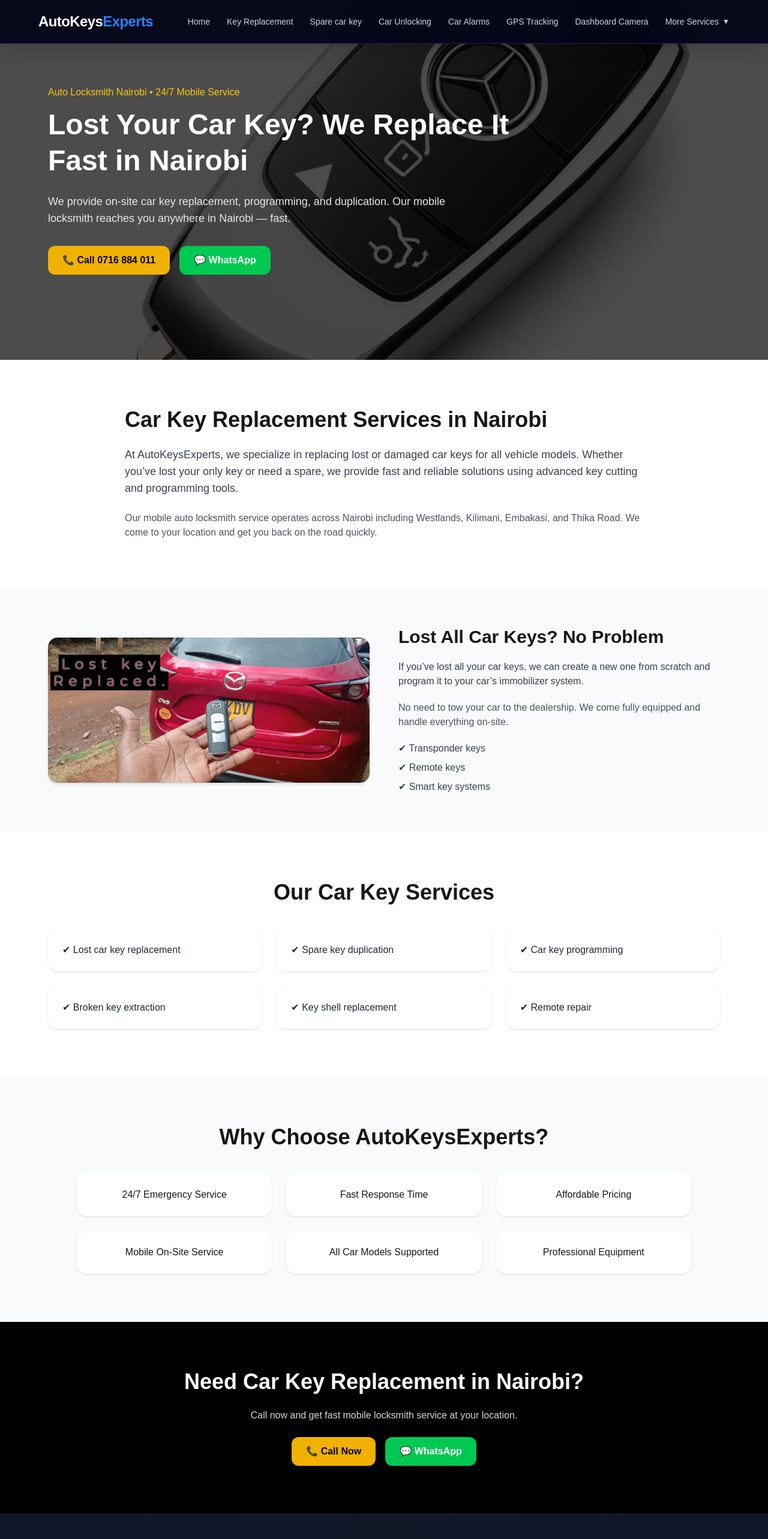
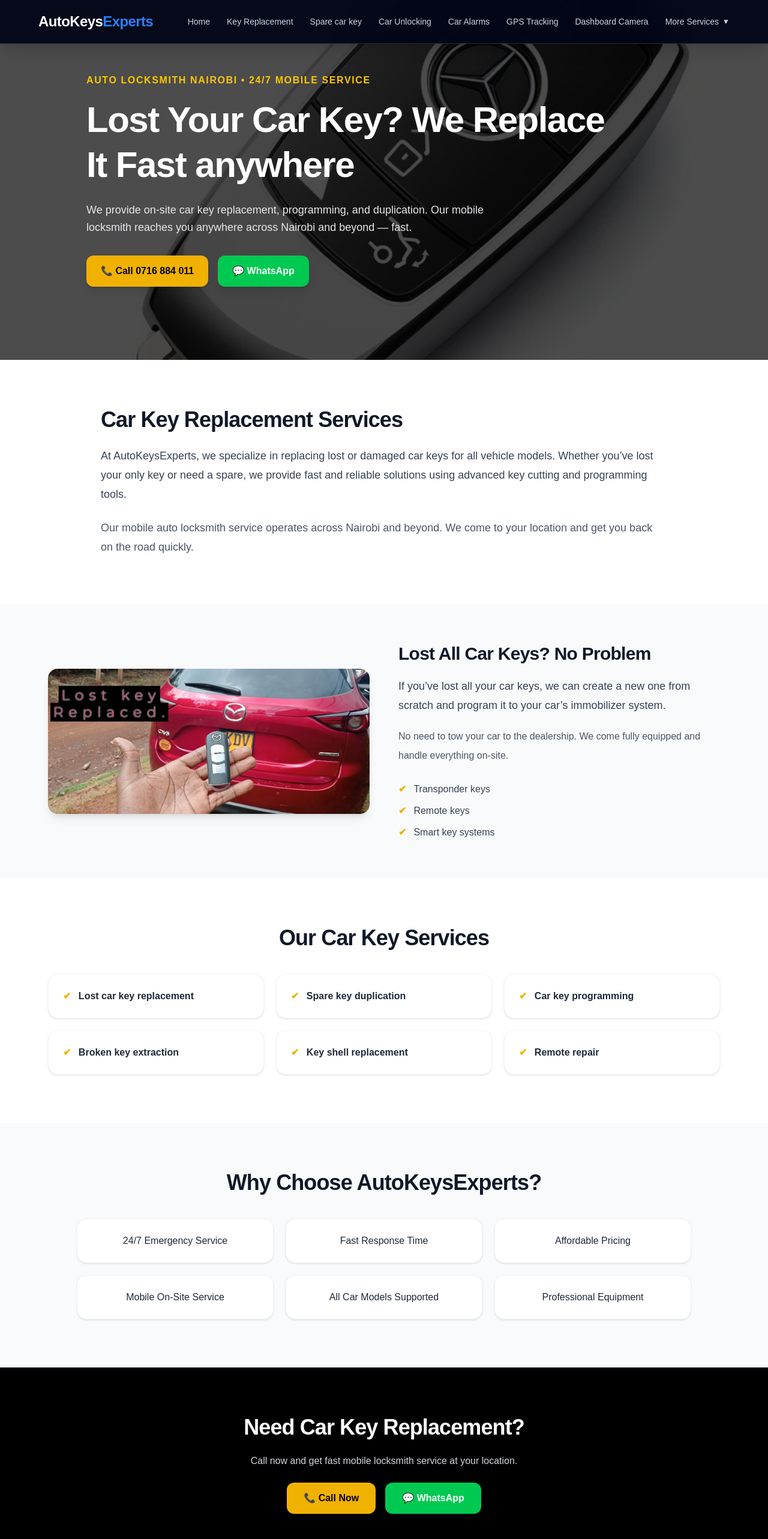
Before and after one commit to Avelimanuel/autokeyexperts, a Next.js app: page /car-key-replacement-nairobi in a window 1280 px wide. Shown: the top 2566 px of the page at 60% size. Built offline with nearby package versions, Linux system fonts and the light colour scheme.

Commit message:
key replacement page

```diff
--- a/app/car-key-replacement-nairobi/page.tsx
+++ b/app/car-key-replacement-nairobi/page.tsx
@@ -1,121 +1,140 @@
 import Image from "next/image";
-
 export const metadata = {
   title:
     "Car Key Replacement Nairobi | Lost Car Key Replacement | AutoKeysExperts",
   description:
     "Need car key replacement in Nairobi? AutoKeysExperts provides fast lost car key replacement, key programming, and duplication services. 24/7 mobile auto locksmith near you.",
 };
-
 export default function CarKeyReplacementPage() {
   return (
-    <main className="flex flex-col">
-      {/* HERO */}
-      <section className="relative h-[75vh] flex items-center">
+    <main className="flex flex-col bg-white text-gray-900">
+      {" "}
+      {/* HERO */}{" "}
+      <section className="relative flex h-[75vh] items-center overflow-hidden text-white">
+        {" "}
         <Image
           src="/images/mercedeskey.jpeg"
           alt="car key replacement Nairobi"
           fill
           priority
           className="object-cover"
-        />
-
-        <div className="absolute inset-0 bg-black/70" />
-
-        <div className="relative z-10 max-w-5xl px-6 md:px-20 text-white">
-          <p className="text-yellow-400 font-medium mb-3">
-            Auto Locksmith Nairobi • 24/7 Mobile Service
-          </p>
-
-          <h1 className="text-3xl md:text-5xl font-bold leading-tight mb-6">
-            Lost Your Car Key? We Replace It Fast in Nairobi
-          </h1>
-
-          <p className="text-lg text-gray-200 max-w-2xl mb-8">
+        />{" "}
+        <div className="absolute inset-0 bg-black/70" />{" "}
+        <div className="relative z-10 mx-auto w-full max-w-6xl px-6 md:px-10 lg:px-20">
+          {" "}
+          <div className="max-w-4xl">
+            {" "}
+            <p className="mb-4 text-sm font-semibold uppercase tracking-widest text-yellow-400 md:text-base">
+              {" "}
+              Auto Locksmith Nairobi • 24/7 Mobile Service{" "}
+            </p>{" "}
+            <h1 className="mb-6 text-4xl font-extrabold leading-tight tracking-tight md:text-5xl lg:text-6xl">
+              {" "}
+              Lost Your Car Key? We Replace It Fast anywhere{" "}
+            </h1>{" "}
+            <p className="mb-8 max-w-2xl text-base leading-relaxed text-gray-200 md:text-lg">
+              {" "}
               We provide on-site car key replacement, programming, and
-            duplication. Our mobile locksmith reaches you anywhere in Nairobi —
-            fast.
-          </p>
-
+              duplication. Our mobile locksmith reaches you anywhere across Nairobi and beyond
+              — fast.{" "}
+            </p>{" "}
             <div className="flex flex-wrap gap-4">
+              {" "}
               <a
                 href="tel:+254716884011"
-              className="bg-yellow-500 text-black px-6 py-3 rounded-xl font-semibold hover:bg-yellow-400 transition"
+                className="rounded-xl bg-yellow-500 px-6 py-3.5 font-bold text-black shadow-lg transition duration-300 hover:-translate-y-0.5 hover:bg-yellow-400 hover:shadow-xl"
               >
-              📞 Call 0716 884 011
-            </a>
-
+                {" "}
+                📞 Call 0716 884 011{" "}
+              </a>{" "}
               <a
                 href="https://wa.me/254716884011"
                 target="_blank"
-              className="bg-green-500 px-6 py-3 rounded-xl font-semibold hover:bg-green-400 transition"
+                className="rounded-xl bg-green-500 px-6 py-3.5 font-bold text-white shadow-lg transition duration-300 hover:-translate-y-0.5 hover:bg-green-400 hover:shadow-xl"
               >
-              💬 WhatsApp
-            </a>
-          </div>
-        </div>
-      </section>
-
-      {/* INTRO */}
-      <section className="py-20 px-6 md:px-20 max-w-5xl mx-auto space-y-6">
-        <h2 className="text-3xl md:text-4xl font-bold">
-          Car Key Replacement Services in Nairobi
-        </h2>
-
-        <p className="text-lg text-gray-700">
+                {" "}
+                💬 WhatsApp{" "}
+              </a>{" "}
+            </div>{" "}
+          </div>{" "}
+        </div>{" "}
+      </section>{" "}
+      {/* INTRO */}{" "}
+      <section className="mx-auto w-full max-w-5xl space-y-6 px-6 py-16 md:px-10 md:py-20">
+        {" "}
+        <h2 className="text-3xl font-bold tracking-tight text-gray-900 md:text-4xl">
+          {" "}
+          Car Key Replacement Services{" "}
+        </h2>{" "}
+        <p className="text-base leading-8 text-gray-700 md:text-lg">
+          {" "}
           At AutoKeysExperts, we specialize in replacing lost or damaged car
           keys for all vehicle models. Whether you’ve lost your only key or need
           a spare, we provide fast and reliable solutions using advanced key
-          cutting and programming tools.
-        </p>
-
-        <p className="text-gray-600">
-          Our mobile auto locksmith service operates across Nairobi including
-          Westlands, Kilimani, Embakasi, and Thika Road. We come to your
-          location and get you back on the road quickly.
-        </p>
-      </section>
-
-      {/* IMAGE + DETAILS */}
-      <section className="py-16 px-6 md:px-20 grid md:grid-cols-2 gap-12 items-center bg-gray-50">
+          cutting and programming tools.{" "}
+        </p>{" "}
+        <p className="text-base leading-8 text-gray-600 md:text-lg">
+          {" "}
+          Our mobile auto locksmith service operates across Nairobi and beyond.
+           We come to your
+          location and get you back on the road quickly.{" "}
+        </p>{" "}
+      </section>{" "}
+      {/* IMAGE + DETAILS */}{" "}
+      <section className="grid items-center gap-12 bg-gray-50 px-6 py-16 md:grid-cols-2 md:px-10 lg:px-20">
+        {" "}
         <Image
           src="/images/cx5lostkey.jpeg"
           alt="lost car key replacement Nairobi"
           width={600}
           height={400}
-          className="rounded-2xl shadow-md object-cover w-full"
-        />
-
+          className="w-full rounded-2xl object-cover shadow-lg"
+        />{" "}
         <div className="space-y-5">
-          <h2 className="text-2xl md:text-3xl font-semibold">
-            Lost All Car Keys? No Problem
-          </h2>
-
-          <p className="text-gray-700">
+          {" "}
+          <h2 className="text-2xl font-bold tracking-tight text-gray-900 md:text-3xl">
+            {" "}
+            Lost All Car Keys? No Problem{" "}
+          </h2>{" "}
+          <p className="text-base leading-8 text-gray-700 md:text-lg">
+            {" "}
             If you’ve lost all your car keys, we can create a new one from
-            scratch and program it to your car’s immobilizer system.
-          </p>
-
-          <p className="text-gray-600">
+            scratch and program it to your car’s immobilizer system.{" "}
+          </p>{" "}
+          <p className="text-base leading-8 text-gray-600">
+            {" "}
             No need to tow your car to the dealership. We come fully equipped
-            and handle everything on-site.
-          </p>
-
-          <ul className="space-y-2 text-gray-700">
-            <li>✔ Transponder keys</li>
-            <li>✔ Remote keys</li>
-            <li>✔ Smart key systems</li>
-          </ul>
-        </div>
-      </section>
-
-      {/* SERVICES */}
-      <section className="py-20 px-6 md:px-20 space-y-10">
-        <h2 className="text-3xl md:text-4xl font-bold text-center">
-          Our Car Key Services
-        </h2>
-
-        <div className="grid md:grid-cols-3 gap-6">
+            and handle everything on-site.{" "}
+          </p>{" "}
+          <ul className="space-y-3 pt-2 text-gray-700">
+            {" "}
+            <li className="flex items-center gap-3">
+              {" "}
+              <span className="font-bold text-yellow-500">✔</span>{" "}
+              <span>Transponder keys</span>{" "}
+            </li>{" "}
+            <li className="flex items-center gap-3">
+              {" "}
+              <span className="font-bold text-yellow-500">✔</span>{" "}
+              <span>Remote keys</span>{" "}
+            </li>{" "}
+            <li className="flex items-center gap-3">
+              {" "}
+              <span className="font-bold text-yellow-500">✔</span>{" "}
+              <span>Smart key systems</span>{" "}
+            </li>{" "}
+          </ul>{" "}
+        </div>{" "}
+      </section>{" "}
+      {/* SERVICES */}{" "}
+      <section className="space-y-10 px-6 py-20 md:px-10 lg:px-20">
+        {" "}
+        <h2 className="text-center text-3xl font-bold tracking-tight text-gray-900 md:text-4xl">
+          {" "}
+          Our Car Key Services{" "}
+        </h2>{" "}
+        <div className="grid gap-5 md:grid-cols-3">
+          {" "}
           {[
             "Lost car key replacement",
             "Spare key duplication",
@@ -126,21 +145,27 @@
           ].map((service, i) => (
             <div
               key={i}
-              className="bg-white p-6 rounded-2xl shadow-sm hover:shadow-md transition"
+              className="rounded-2xl border border-gray-100 bg-white p-6 shadow-sm transition duration-300 hover:-translate-y-1 hover:shadow-lg"
             >
-              <p className="font-medium text-gray-800">✔ {service}</p>
+              {" "}
+              <p className="font-semibold text-gray-800">
+                {" "}
+                <span className="mr-2 font-bold text-yellow-500">✔</span>{" "}
+                {service}{" "}
+              </p>{" "}
             </div>
-          ))}
-        </div>
-      </section>
-
-      {/* WHY US */}
-      <section className="py-20 px-6 md:px-20 bg-gray-50 text-center space-y-10">
-        <h2 className="text-3xl md:text-4xl font-bold">
-          Why Choose AutoKeysExperts?
-        </h2>
-
-        <div className="grid md:grid-cols-3 gap-6 max-w-5xl mx-auto">
+          ))}{" "}
+        </div>{" "}
+      </section>{" "}
+      {/* WHY US */}{" "}
+      <section className="space-y-10 bg-gray-50 px-6 py-20 text-center md:px-10 lg:px-20">
+        {" "}
+        <h2 className="text-3xl font-bold tracking-tight text-gray-900 md:text-4xl">
+          {" "}
+          Why Choose AutoKeysExperts?{" "}
+        </h2>{" "}
+        <div className="mx-auto grid max-w-5xl gap-5 md:grid-cols-3">
+          {" "}
           {[
             "24/7 Emergency Service",
             "Fast Response Time",
@@ -149,41 +174,46 @@
             "All Car Models Supported",
             "Professional Equipment",
           ].map((item, i) => (
-            <div key={i} className="bg-white p-6 rounded-2xl shadow-sm">
-              {item}
+            <div
+              key={i}
+              className="rounded-2xl border border-gray-100 bg-white p-6 font-medium text-gray-800 shadow-sm transition duration-300 hover:-translate-y-1 hover:shadow-md"
+            >
+              {" "}
+              {item}{" "}
             </div>
-          ))}
-        </div>
-      </section>
-
-      {/* CTA */}
-      <section className="py-20 px-6 text-center bg-black text-white space-y-6">
-        <h2 className="text-3xl md:text-4xl font-bold">
-          Need Car Key Replacement in Nairobi?
-        </h2>
-
+          ))}{" "}
+        </div>{" "}
+      </section>{" "}
+      {/* CTA */}{" "}
+      <section className="space-y-6 bg-black px-6 py-20 text-center text-white">
+        {" "}
+        <h2 className="text-3xl font-bold tracking-tight md:text-4xl">
+          {" "}
+          Need Car Key Replacement?{" "}
+        </h2>{" "}
         <p className="text-gray-300">
-          Call now and get fast mobile locksmith service at your location.
-        </p>
-
-        <div className="flex justify-center gap-4 flex-wrap">
+          {" "}
+          Call now and get fast mobile locksmith service at your location.{" "}
+        </p>{" "}
+        <div className="flex flex-wrap justify-center gap-4">
+          {" "}
           <a
             href="tel:+254716884011"
-            className="bg-yellow-500 text-black px-6 py-3 rounded-xl font-semibold"
+            className="rounded-xl bg-yellow-500 px-7 py-3.5 font-bold text-black shadow-lg transition duration-300 hover:bg-yellow-400 hover:shadow-xl"
           >
-            📞 Call Now
-          </a>
-
+            {" "}
+            📞 Call Now{" "}
+          </a>{" "}
           <a
             href="https://wa.me/254716884011"
             target="_blank"
-            className="bg-green-500 px-6 py-3 rounded-xl font-semibold"
+            className="rounded-xl bg-green-500 px-7 py-3.5 font-bold text-white shadow-lg transition duration-300 hover:bg-green-400 hover:shadow-xl"
           >
-            💬 WhatsApp
-          </a>
-        </div>
+            {" "}
+            💬 WhatsApp{" "}
+          </a>{" "}
+        </div>{" "}
       </section>
-
       {/* SCHEMA */}
       <script
         type="application/ld+json"
```
Lines whose indentation alone changed are shown as unchanged.
